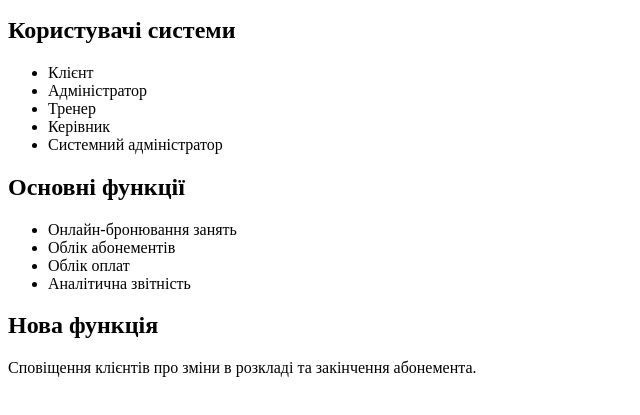
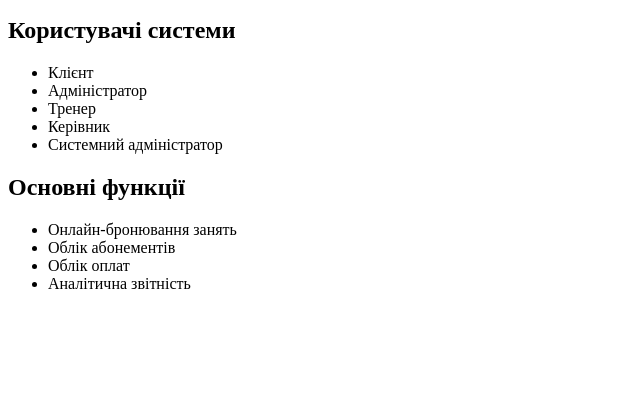
Before and after one commit to anastasiia-semeniuk/lab4-git-web, a plain HTML site: page index.html in a window 1280 px wide. Shown: the part 101-516 px from the top of the page, without its empty margins (0-640 px from the left). Drawn offline with Linux system fonts and the light colour scheme.

Commit message:
Revert "Add feature section"

```diff
--- a/index.html
+++ b/index.html
@@ -22,7 +22,5 @@
         <li>Облік оплат</li>
         <li>Аналітична звітність</li>
     </ul>
-    <h2>Нова функція</h2>
-    <p>Сповіщення клієнтів про зміни в розкладі та закінчення абонемента.</p>
 </body>
 </html>
```
